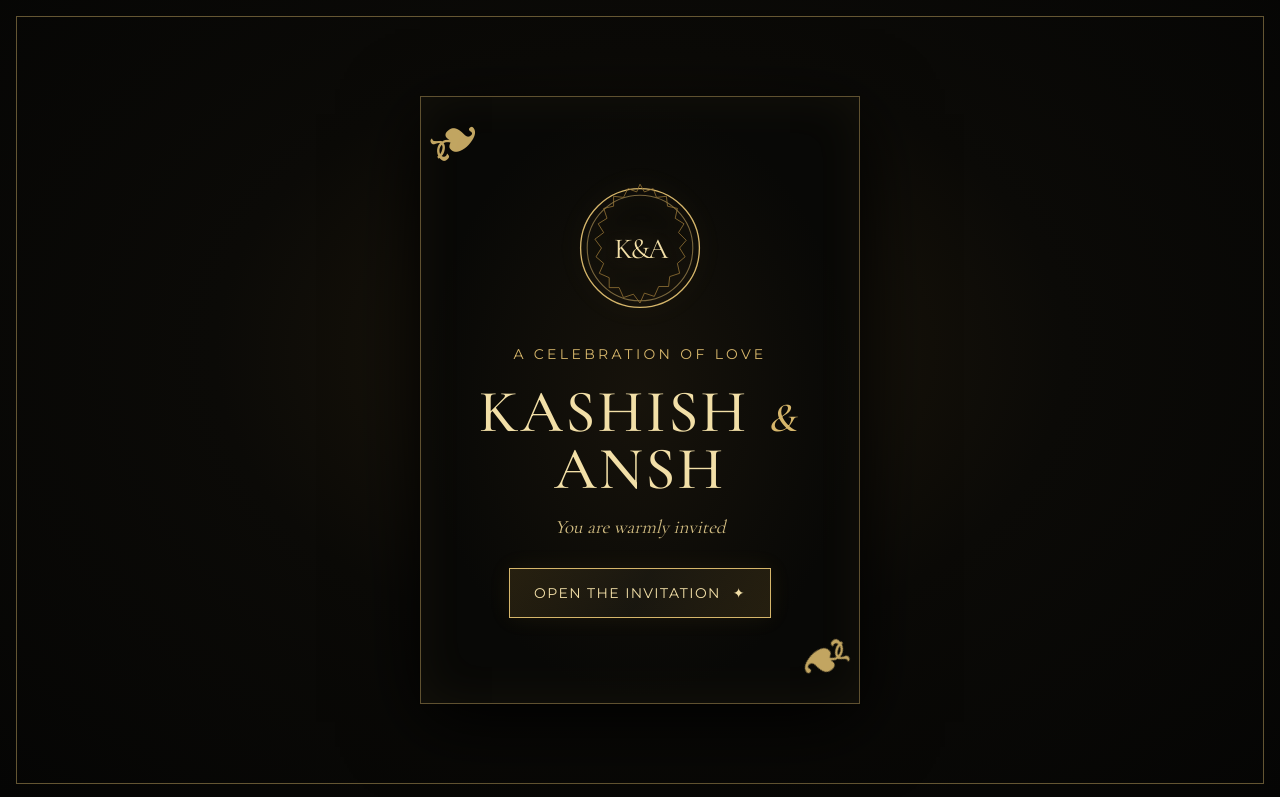
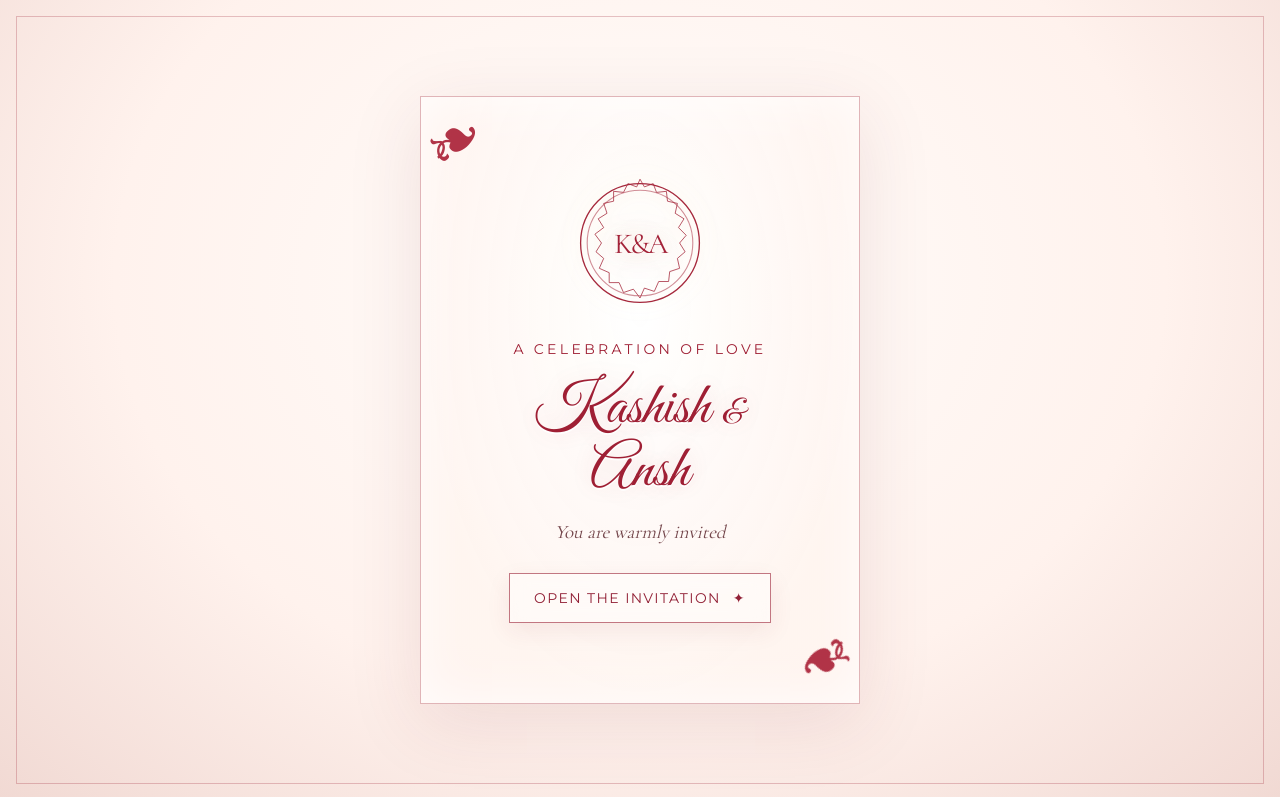
Before and after one commit to pollux-digital/kashish-ansh-wedding-invitation, a plain HTML site: page index.html in a window 1280 px wide. Shown: the top 797 px of the page. Drawn offline with nearby package versions, Linux system fonts and the light colour scheme.

Commit message:
Restyle wedding invitation with sunset red theme

```diff
--- a/index.html
+++ b/index.html
@@ -3,14 +3,14 @@
 <head>
   <meta charset="utf-8">
   <meta name="viewport" content="width=device-width, initial-scale=1, viewport-fit=cover">
-  <meta name="theme-color" content="#080806">
+  <meta name="theme-color" content="#fff9f7">
   <meta name="description" content="A wedding invitation for Kashish and Ansh.">
   <title>Kashish &amp; Ansh · Wedding Invitation</title>
   <link rel="preconnect" href="https://fonts.googleapis.com">
   <link rel="preconnect" href="https://fonts.gstatic.com" crossorigin>
-  <link href="https://fonts.googleapis.com/css2?family=Cormorant+Garamond:wght@400;500;600;700&family=Montserrat:wght@400;500;600&display=swap" rel="stylesheet">
+  <link href="https://fonts.googleapis.com/css2?family=Cormorant+Garamond:wght@400;500;600;700&family=Great+Vibes&family=Montserrat:wght@400;500;600&display=swap" rel="stylesheet">
   <style>
-    :root{color-scheme:dark;--ink:#080806;--ink-soft:#100f0b;--gold:#d6b66b;--gold-light:#f2dfa7;--gold-dim:#987b3e;--cream:#f3ead2;--muted:#c8b98e;--line:rgba(214,182,107,.47);--serif:"Cormorant Garamond",Georgia,serif;--sans:Montserrat,Arial,sans-serif}
+    :root{color-scheme:light;--ink:#fff9f7;--ink-soft:#f8eeeb;--gold:#b42c3f;--gold-light:#8f2333;--gold-dim:#d59a9f;--cream:#66242d;--muted:#a76b70;--line:rgba(164,39,55,.28);--serif:"Cormorant Garamond",Georgia,serif;--sans:Montserrat,Arial,sans-serif;--script:"Great Vibes",cursive}
     *{box-sizing:border-box}html{overflow-x:clip;scroll-behavior:smooth;background:var(--ink)}body{margin:0;overflow-x:clip;background:radial-gradient(ellipse at 50% 18%,#18150d 0,#080806 55%,#050504 100%);color:var(--cream);font-family:var(--sans);font-size:16px;min-height:100vh}body.locked{overflow:hidden}button,a{font:inherit}button{color:inherit}button:focus-visible,a:focus-visible{outline:2px solid var(--gold-light);outline-offset:5px}.skip-link{position:fixed;z-index:40;left:12px;top:-70px;padding:12px 16px;background:var(--gold-light);color:#120f08}.skip-link:focus{top:12px}
     .stars,.petals,.plane-layer,.cursor-glow,.sparkles,.lantern-field{position:fixed;inset:0;pointer-events:none}.stars{z-index:0;overflow:hidden;background-image:radial-gradient(1px 1px at 12% 21%,rgba(255,239,186,.9) 50%,transparent 100%),radial-gradient(1px 1px at 83% 16%,rgba(255,228,150,.7) 50%,transparent 100%),radial-gradient(1px 1px at 65% 74%,rgba(255,248,219,.7) 50%,transparent 100%),radial-gradient(1px 1px at 20% 83%,rgba(224,187,96,.55) 50%,transparent 100%);background-size:290px 310px;opacity:.48;mask-image:linear-gradient(#000,transparent 82%)}.stars:before,.stars:after{content:"✦";position:absolute;color:#dfc578;text-shadow:0 0 11px #e3c46f;animation:twinkle 4s ease-in-out infinite;font-size:13px}.stars:before{left:14%;top:23%}.stars:after{right:16%;top:42%;animation-delay:1.6s}.sparkles{z-index:1}.sparkle{position:absolute;left:var(--x);top:var(--y);color:#e7ce8a;animation:twinkle var(--speed) ease-in-out infinite;animation-delay:var(--delay)}.sparkle:before{content:"✦";font-size:10px;text-shadow:0 0 9px currentColor}.petals{z-index:1;overflow:hidden}.petal{position:absolute;top:-15vh;width:8px;height:14px;border-radius:90% 10% 90% 10%;background:linear-gradient(145deg,#f1d98f,#9c7536);opacity:.45;animation:fall var(--fall) linear infinite;animation-delay:var(--delay);left:var(--left)}
     .page{position:relative;z-index:2;min-height:100vh;padding:26px 16px max(36px,env(safe-area-inset-bottom));display:flex;flex-direction:column;align-items:center}.frame{position:fixed;z-index:4;pointer-events:none;inset:10px 10px 10px;border:1px solid rgba(204,166,83,.38);border-radius:2px;box-shadow:inset 0 0 30px rgba(190,150,60,.035)}.frame:before,.frame:after{content:"❧";position:absolute;color:var(--gold);font-family:var(--serif);font-size:clamp(40px,8vw,76px);line-height:1;text-shadow:0 0 12px rgba(233,199,115,.35)}.frame:before{left:-3px;top:-8px;transform:rotate(-30deg)}.frame:after{right:-3px;bottom:-11px;transform:rotate(150deg)}
@@ -23,6 +23,42 @@
     @media(min-width:700px){.page{padding-top:35px}.hero{min-height:calc(100vh - 115px)}.seal{width:132px;height:132px}.below{min-height:65vh}.message-card{padding:54px 44px}.frame{inset:16px}}
     @media(max-width:390px){.page{padding-inline:12px}.names{font-size:clamp(47px,12vw,62px)}.hero{padding-inline:4px}.reveal-card{min-height:70vh;padding-inline:18px}.intro{font-size:19px}}
     @media(prefers-reduced-motion:reduce){*,*:before,*:after{scroll-behavior:auto!important;animation-duration:.01ms!important;animation-iteration-count:1!important;transition-duration:.01ms!important}.petals,.sparkles,.plane-layer,.cursor-glow,.lantern-field{display:none!important}.message-card{opacity:1;transform:none}}
+    /* A warm, cinematic palette inspired by the supplied sunset invitation. */
+    :root{--ink:#fff9f5;--ink-soft:#fff1ed;--gold:#a91f35;--gold-light:#8e1b30;--gold-dim:#d99a91;--cream:#651f2b;--muted:#a36b70;--line:rgba(142,27,48,.3)}
+    html,body{background:#fff9f5;color:var(--cream)}
+    body{background:radial-gradient(ellipse at 50% 5%,rgba(255,218,195,.72),transparent 48%),linear-gradient(180deg,#fff8f3 0%,#fff4f0 52%,#f8e6e1 100%)}
+    .stars{opacity:.27;background-image:radial-gradient(1px 1px at 12% 21%,rgba(169,31,53,.85) 50%,transparent 100%),radial-gradient(1px 1px at 83% 16%,rgba(169,31,53,.65) 50%,transparent 100%),radial-gradient(1px 1px at 65% 74%,rgba(169,31,53,.65) 50%,transparent 100%)}
+    .stars:before,.stars:after,.sparkle{color:#b52d43;text-shadow:0 0 12px rgba(181,45,67,.45)}
+    .petal{background:linear-gradient(145deg,#f4c6b7,#ae2840);opacity:.55}
+    .frame{border-color:rgba(142,27,48,.22);box-shadow:inset 0 0 30px rgba(142,27,48,.025)}
+    .frame:before,.frame:after{color:#a91f35;text-shadow:0 0 12px rgba(169,31,53,.24)}
+    .hero{isolation:isolate;overflow:hidden}
+    .hero:before{content:"";position:absolute;z-index:-1;left:50%;bottom:7%;width:min(110vw,980px);height:40%;transform:translateX(-50%);background:radial-gradient(ellipse at 50% 4%,rgba(255,213,180,.68),transparent 62%),linear-gradient(180deg,transparent 0%,rgba(222,151,138,.08) 48%,rgba(206,116,115,.14) 100%);filter:blur(3px);border-radius:50%}
+    .hero:after{content:"";position:absolute;z-index:-1;left:-20%;right:-20%;bottom:2%;height:17%;opacity:.48;background:repeating-linear-gradient(177deg,transparent 0 15px,rgba(169,31,53,.11) 16px,transparent 18px 33px);mask-image:linear-gradient(transparent,#000 45%,transparent);animation:sea-drift 12s ease-in-out infinite alternate}
+    .top-note,.eyebrow,.names,.amp,.subtitle,.diamond,.message-card h2,.message-card .signature,.footer strong,.reveal-title{color:#9f1f34}
+    .names,.reveal-title{font-family:var(--script);font-weight:400;text-transform:none;letter-spacing:0;text-shadow:0 2px 0 rgba(255,255,255,.88),0 0 22px rgba(174,37,55,.15);line-height:1.04}
+    .names{font-size:clamp(78px,17vw,140px)}
+    .amp{font-size:.58em;font-style:normal}
+    .intro,.message-card p,.reveal-copy{color:#74464b}
+    .divider{color:#b42b42}.divider:before,.divider:after{background:linear-gradient(90deg,transparent,#d7a099,#ae263c)}
+    .action{border-color:rgba(153,31,51,.6);background:rgba(255,255,255,.42);color:#922036;box-shadow:0 8px 24px rgba(135,34,52,.08);backdrop-filter:blur(9px)}
+    .action:hover{background:rgba(255,255,255,.78);box-shadow:0 10px 28px rgba(135,34,52,.15)}
+    .scroll-hint,.footer{color:rgba(116,70,75,.75)}
+    .scroll-hint span{color:#a91f35}
+    .message-card{border-color:rgba(153,31,51,.25);background:rgba(255,255,255,.55);box-shadow:inset 0 0 38px rgba(255,255,255,.55),0 24px 70px rgba(121,42,50,.10);backdrop-filter:blur(12px)}
+    .message-card:before,.message-card:after{color:#ab263d}
+    .reveal{background:radial-gradient(ellipse at 50% 35%,#fffdfb 0,#fff2ed 58%,#f1d9d3 100%)}
+    .reveal:before{border-color:rgba(153,31,51,.26)}
+    .reveal-card{border-color:rgba(153,31,51,.3);background:radial-gradient(ellipse at 50% 35%,rgba(255,255,255,.92),rgba(255,245,240,.88) 72%);box-shadow:0 18px 70px rgba(121,42,50,.12),inset 0 0 50px rgba(255,255,255,.8)}
+    .seal,.seal-mark{color:#a32238;filter:drop-shadow(0 0 14px rgba(169,31,53,.16))}.seal-mark{text-shadow:0 2px 10px rgba(255,255,255,.8)}
+    .seal svg circle,.seal svg path{stroke:#a6293d!important}
+    .plane{filter:drop-shadow(0 0 8px rgba(169,31,53,.22))}.plane-track path{stroke:#ae263c}.cursor-glow:before{background:radial-gradient(circle,rgba(218,91,105,.12),transparent 70%)}
+    .lantern{border-color:rgba(160,31,52,.8);background:radial-gradient(ellipse,#fff0c7 0,#df7180 55%,rgba(177,39,62,.15) 72%);box-shadow:0 0 16px rgba(215,88,104,.58)}
+    @keyframes sea-drift{from{transform:translateX(-2%) translateY(2px)}to{transform:translateX(2%) translateY(-5px)}}
+    .opened .hero .seal,.opened .hero .eyebrow,.opened .hero .names,.opened .hero .divider,.opened .hero .subtitle,.opened .hero .intro,.opened .hero .action{animation:romantic-arrive .9s both}
+    .opened .hero .eyebrow{animation-delay:.12s}.opened .hero .names{animation-delay:.25s}.opened .hero .divider{animation-delay:.4s}.opened .hero .subtitle{animation-delay:.48s}.opened .hero .intro{animation-delay:.56s}.opened .hero .action{animation-delay:.66s}
+    @keyframes romantic-arrive{from{opacity:0;transform:translateY(17px) scale(.98);filter:blur(5px)}to{opacity:1;transform:translateY(0) scale(1);filter:blur(0)}}
+    @media(prefers-reduced-motion:reduce){.hero:after{animation:none}}
   </style>
 </head>
 <body class="locked">
@@ -81,7 +117,7 @@
       const reveal=document.getElementById('reveal');
       const openButton=document.getElementById('openInvite');
       const invitation=document.getElementById('invitation');
-      const open=()=>{if(reveal.classList.contains('gone'))return;document.body.classList.remove('locked');reveal.classList.add('opening');window.setTimeout(()=>{reveal.classList.add('gone');invitation.focus({preventScroll:true});},850);};
+      const open=()=>{if(reveal.classList.contains('gone'))return;document.body.classList.remove('locked');document.body.classList.add('opened');reveal.classList.add('opening');window.setTimeout(()=>{reveal.classList.add('gone');invitation.focus({preventScroll:true});},850);};
       openButton.addEventListener('click',open);
       document.addEventListener('keydown',event=>{if(!reveal.classList.contains('gone')&&(event.key==='Enter'||event.key===' ')){if(event.target===document.body||event.target===reveal){event.preventDefault();open();}}});
       const reduced=window.matchMedia('(prefers-reduced-motion: reduce)').matches;
```
Also changed, not shown: Kashish-Ansh-logo.svg.
